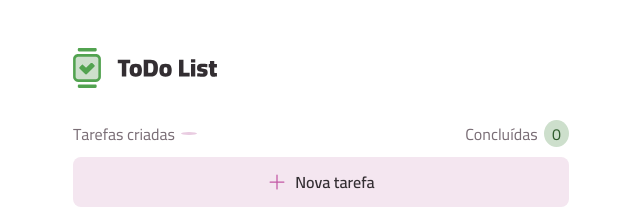
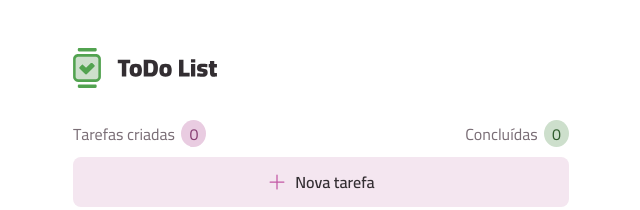
Before and after one commit to cauealb/projects-React, a React (Vite) app: page / in a window 1280 px wide. Shown: the top 210 px of the page, without its empty margins (319-959 px from the left). Built offline with nearby package versions, Linux system fonts and the light colour scheme.

Commit message:
feat: Importando as vvariáveis no Header

```diff
--- a/src/components/Header/Header.jsx
+++ b/src/components/Header/Header.jsx
@@ -5,7 +5,7 @@ import './style/Header.css'
 import { Context } from '../../AppContext/AppContext'
 
 export default function Header() {
-    const { taskFinish, handleTaskFinish } = useContext(Context)
+    const { taskCreated, completedTask } = useContext(Context)
 
     return(
         <header class="hero">
@@ -16,11 +16,11 @@ export default function Header() {
             <div class="infosTask">
                 <div class="taskCreate">
                     <p>Tarefas criadas</p>
-                    <p>{taskFinish}</p>
+                    <p>{taskCreated}</p>
                 </div>
                 <div class="taskFinish">
                     <p>Concluídas</p>
-                    <p>0</p>
+                    <p>{completedTask}</p>
                 </div>
             </div>
         </header>
```
